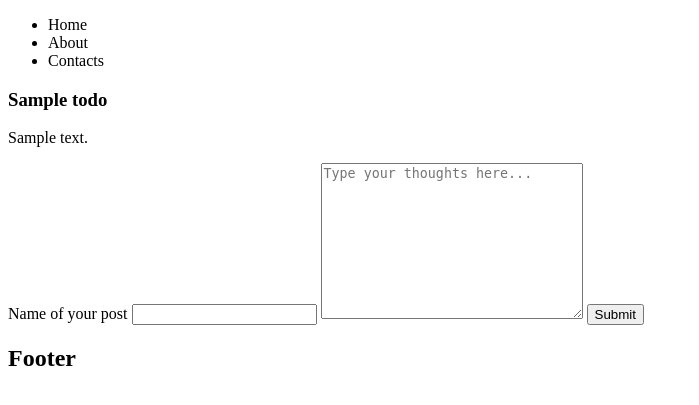
After one commit to vitaliitregubov/JS_Weather-app, a Node server app: template views/index.ejs in a window 1280 px wide. The commit adds this page. Shown: the top 405 px of the page, without its empty margins (0-699 px from the left). Run offline with Node 20, Linux system fonts and the light colour scheme; the template is opened without the code that fills it: most values are stand-ins (such as "Sample title", 1, 10 or a date in 2020).

Commit message:
view engine - ejs

```diff
--- a/app.js
+++ b/app.js
@@ -1,19 +1,21 @@
 const express = require('express');
 const app = express();
+app.set('view engine', 'ejs');
+
 app.listen(3000);
 
 app.get('/', (req, res) => {
-  res.sendFile('./views/index.html', { root: __dirname });
+  res.render('index', { name: 'Vitali', todos: [] });
 });
 
 app.get('/about', (req, res) => {
-  res.sendFile('./views/about.html', { root: __dirname });
+  res.render('about');
 });
 
 app.get('/about-us', (req, res) => {
-  res.redirect('/about');
-})
+  res.redirect('about');
+});
 
 app.use((req, res) => {
-  res.send('<h1>404 Page not found...</h1>')
+  res.render('404');
 });
--- a/views/index.html
+++ b/views/404.ejs
@@ -7,6 +7,6 @@
   <title>Document</title>
 </head>
 <body>
-  <h1>HOME PAGE</h1>
+  <h1>Page Not Found...</h1>
 </body>
 </html>
--- a/views/about.html
+++ b/views/about.ejs
@@ -7,7 +7,11 @@
   <title>Document</title>
 </head>
 <body>
+  <%- include('./partials/header.ejs') %>
+
   <h1>ABOUT PAGE</h1>
   <p>Lorem ipsum dolor sit amet consectetur adipisicing elit. Voluptates aspernatur corrupti consectetur non ab et quasi, recusandae reprehenderit commodi, cumque quibusdam suscipit voluptatibus ipsum voluptas, ducimus vitae doloribus! Odit, provident?</p>
+
+  <%- include('./partials/footer.ejs') %>
 </body>
 </html>
--- /dev/null
+++ b/views/index.ejs
@@ -0,0 +1,28 @@
+<!DOCTYPE html>
+<html lang="en">
+<head>
+  <meta charset="UTF-8">
+  <meta http-equiv="X-UA-Compatible" content="IE=edge">
+  <meta name="viewport" content="width=device-width, initial-scale=1.0">
+  <title><%= name %></title>
+</head>
+<body>
+  <%- include('./partials/header.ejs') %>
+
+  <% todos.length && todos.map(({ title, text }) => { %>
+    <article>
+      <h3><%= title %></h3>
+      <p><%= text %></p>
+    </article>
+  <% }) %>
+
+  <form action="">
+    <label for="postName">Name of your post</label>
+    <input type="text" name="postName" id="postName" required>
+    <textarea placeholder="Type your thoughts here..." name="postText" id="postText" cols="30" rows="10" required></textarea>
+    <input type="submit" value="Submit" />
+  </form>
+
+  <%- include('./partials/footer.ejs') %>
+</body>
+</html>
--- /dev/null
+++ b/views/partials/footer.ejs
@@ -0,0 +1,3 @@
+<footer>
+  <h2>Footer</h2>
+</footer>
--- /dev/null
+++ b/views/partials/header.ejs
@@ -0,0 +1,9 @@
+<header>
+  <nav>
+    <ul>
+      <li>Home</li>
+      <li>About</li>
+      <li>Contacts</li>
+    </ul>
+  </nav>
+</header>
```
Also changed, not shown: 1 other file.
